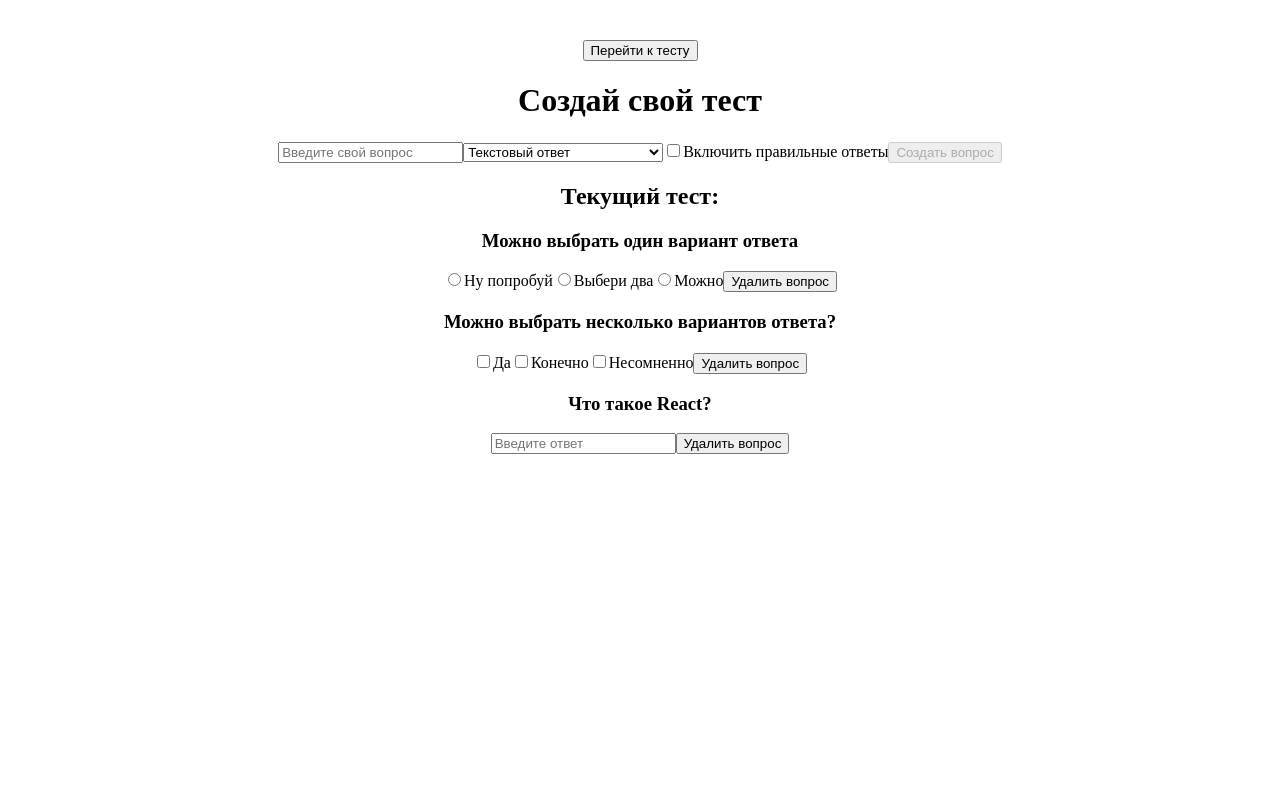
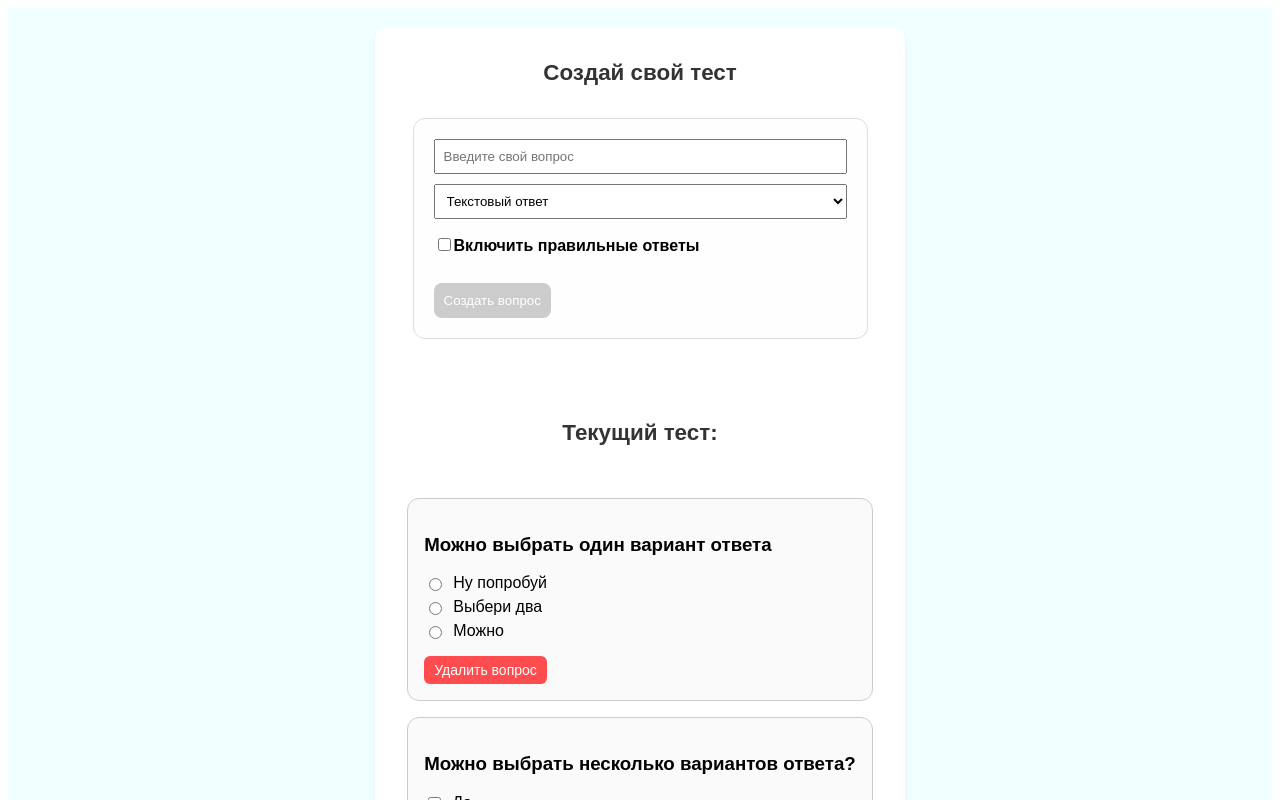
Before and after one commit to SvetlanaEP/quiz-form-app, a React (Vite) app: page / in a window 1280 px wide. Shown: the top 800 px of the page. Built offline with nearby package versions, Linux system fonts and the light colour scheme.

Commit message:
Добавила стили (через styled-components) на страницу с редактированием теста

```diff
--- a/package.json
+++ b/package.json
@@ -11,12 +11,14 @@
   },
   "dependencies": {
     "react": "^19.0.0",
-    "react-dom": "^19.0.0"
+    "react-dom": "^19.0.0",
+    "styled-components": "^6.1.17"
   },
   "devDependencies": {
     "@eslint/js": "^9.21.0",
     "@types/react": "^19.0.10",
     "@types/react-dom": "^19.0.4",
+    "@types/styled-components": "^5.1.34",
     "@vitejs/plugin-react": "^4.3.4",
     "eslint": "^9.21.0",
     "eslint-plugin-react-hooks": "^5.1.0",
--- a/src/App.tsx
+++ b/src/App.tsx
@@ -1,11 +1,34 @@
 import { useState } from 'react'
-import './App.css'
-
+import styled from 'styled-components'
 
 import QuestionDisplay from './components/QuestionDisplay'
 import QuestionEditor from './components/QuestionEditor'
 import { Question } from './types/types'
 import { questionsData } from './QuestionData'
+
+const AppContainer = styled.div`
+  font-family: 'Arial', sans-serif;
+  background-color: azure;
+  min-height: 100vh;
+  display: flex;
+  flex-direction: column;
+`;
+
+const Button = styled.button`
+  padding: 10px;
+  background-color: darkcyan;
+  color: white;
+  border: none;
+  border-radius: 8px;
+  cursor: pointer;
+  width: auto;
+  margin: 20px auto;
+
+  &:disabled {
+    background-color: #ccc;
+    cursor: not-allowed;
+  }
+`;
 
 
 const App: React.FC = () => {
@@ -22,11 +45,7 @@ const handleDeleteQuestion = (id: number) => {
 }
 
   return (
-    <div>
-      <button onClick={()=> {setIsEditing(!isEditing)}}>
-        {isEditing ? 'Перейти к тесту' : 'Редактировать тест'}
-      </button>
-
+    <AppContainer>
       { isEditing ? (
         <QuestionEditor
           questions={questions}
@@ -36,8 +55,10 @@ const handleDeleteQuestion = (id: number) => {
           <QuestionDisplay questions={questions}></QuestionDisplay>
         )
       }
-
-    </div>
+      <Button onClick={()=> {setIsEditing(!isEditing)}}>
+        {isEditing ? 'Перейти к тесту' : 'Редактировать тест'}
+      </Button>
+    </AppContainer>
   )
 }
 
--- a/src/components/QuestionCreator.tsx
+++ b/src/components/QuestionCreator.tsx
@@ -1,6 +1,76 @@
 import { useState } from "react"
 import { Answer, AnswerType, Question, Tradio } from "../types/types"
 import { questionsData } from "../QuestionData"
+import styled from "styled-components"
+
+const Wrapper = styled.div`
+  padding: 20px;
+  background: #fefefe;
+  border: 1px solid #ddd;
+  border-radius: 12px;
+  max-width: 600px;
+  margin: 0 auto;
+`;
+
+const Label = styled.label`
+  font-weight: bold;
+  display: block;
+  margin: 16px 0 8px;
+`;
+
+const Input = styled.input`
+  padding: 8px;
+  width: 100%;
+  margin-bottom: 10px;
+  box-sizing: border-box;
+`;
+
+const InputRadio = styled.input`
+  padding: 8px;
+  width: auto;
+  margin-bottom: 10px;
+  box-sizing: border-box;
+`;
+
+const Select = styled.select`
+  padding: 8px;
+  width: 100%;
+`;
+
+const AnswerBlock = styled.div`
+  margin: 10px 0;
+`;
+
+const AnswerRow = styled.div`
+  display: flex;
+  align-items: center;
+  gap: 10px;
+  margin-bottom: 8px;
+`;
+
+const AddButton = styled.button`
+  padding: 6px 10px;
+  background-color: darkcyan;
+  color: white;
+  border: none;
+  border-radius: 8px;
+  cursor: pointer;
+`;
+
+const SubmitButton = styled.button`
+  margin-top: 20px;
+  padding: 10px;
+  background-color: darkcyan;
+  color: white;
+  border: none;
+  border-radius: 8px;
+  cursor: pointer;
+
+  &:disabled {
+    background-color: #ccc;
+    cursor: not-allowed;
+  }
+`;
 
 interface QuestionCreatorProps {
   onAddQuestion: (newQuestion: Question) => void
@@ -63,20 +133,20 @@ const QuestionCreator: React.FC <QuestionCreatorProps> = ({onAddQuestion}) => {
   (answerType === 'input' && (hasCorrectAnswers && !textAnswer))
 
   return (
-    <div>
-      <input
+    <Wrapper>
+      <Input
         type="text"
         placeholder="Введите свой вопрос"
         value={questionText}
         onChange={(e)=> setQuestionText(e.target.value)}
       >
-      </input>
-      <select value={answerType} onChange={(e) => setAnswerType(e.target.value as AnswerType)}>
+      </Input>
+      <Select value={answerType} onChange={(e) => setAnswerType(e.target.value as AnswerType)}>
         <option value='input'>Текстовый ответ</option>
         <option value='radio'>Один вариант ответа</option>
         <option value='checkbox'>Несколько вариантов ответа</option>
-      </select>
-      <label>
+      </Select>
+      <Label>
         <input
           type="checkbox"
           checked={hasCorrectAnswers}
@@ -84,46 +154,45 @@ const QuestionCreator: React.FC <QuestionCreatorProps> = ({onAddQuestion}) => {
           >
         </input>
         Включить правильные ответы
-      </label>
+      </Label>
 
       {answerType !== 'input' && (
-        <div>
+        <AnswerBlock>
           {answers.map((answer, index) => {
             return (
-            <div key={index}>
-              <input
+            <AnswerRow key={index}>
+              <Input
                 type="text"
                 placeholder="Вариант ответа"
                 value={answer.answer}
                 onChange={(e) => handleAnswerChange(index, e.target.value)}
-              ></input>
+              ></Input>
               {hasCorrectAnswers && (
-                <input
+                <InputRadio
                   type={answerType}
                   checked={!!(answer as Tradio).isRight}
                   onChange={()=> handleIsRightChange(index)}
                 >
-
-                </input>
+                </InputRadio>
               )}
-            </div>
+            </AnswerRow>
           )
           })}
-          <button onClick={handleAddAnswer}> Добавить вариант ответа</button>
-        </div>
+          <AddButton onClick={handleAddAnswer}> Добавить вариант ответа</AddButton>
+        </AnswerBlock>
       )}
       {answerType === 'input' && hasCorrectAnswers && (
         <div>
-          <input
+          <Input
             type="text"
             placeholder="Введите ответ на вопрос"
             value={textAnswer}
             onChange={(e) => setTextAnswer(e.target.value)}
-            ></input>
+            ></Input>
         </div>
       )}
-      <button onClick={handleCreateQuestion} disabled={isSubmitDisabled}>Создать вопрос</button>
-    </div>
+      <SubmitButton onClick={handleCreateQuestion} disabled={isSubmitDisabled}>Создать вопрос</SubmitButton>
+    </Wrapper>
   )
 }
 
--- a/src/components/QuestionEditor.tsx
+++ b/src/components/QuestionEditor.tsx
@@ -1,6 +1,32 @@
 import QuestionCreator from './QuestionCreator'
 import QuestionsList from './QuestionsList'
 import { Question } from '../types/types'
+import styled from 'styled-components'
+
+const EditorWrapper = styled.div`
+  display: flex;
+  flex-direction: column;
+  gap: 2rem;
+  background-color: #fff;
+  border-radius: 12px;
+  padding: 2rem;
+  box-shadow: 0 4px 10px rgba(0, 0, 0, 0.05);
+  max-width: 800px;
+  margin: 20px auto;
+  `
+
+const EditorTitle = styled.h2`
+  font-size: 1.4rem;
+  margin: 0;
+  color: #333;
+  text-align: center;
+`
+
+const Divider = styled.hr`
+  border: none;
+  height: 1px;
+  background-color: #ddd;
+`;
 
 interface QuestionEditorProps {
   questions: Question[];
@@ -11,12 +37,13 @@ interface QuestionEditorProps {
 const QuestionEditor: React.FC <QuestionEditorProps>= ({questions, onAddQuestion, onDeleteQuestion}) => {
 
     return (
-      <div>
-        <h1>Создай свой тест</h1>
+      <EditorWrapper>
+        <EditorTitle>Создай свой тест</EditorTitle>
         <QuestionCreator onAddQuestion={onAddQuestion}></QuestionCreator>
-        <h2>Текущий тест:</h2>
+        <Divider />
+        <EditorTitle>Текущий тест:</EditorTitle>
         <QuestionsList questions={questions} onDeleteQuestion={onDeleteQuestion}></QuestionsList>
-      </div>
+      </EditorWrapper>
     )
 }
 
--- /dev/null
+++ b/src/components/QuestionsList.styles.ts
@@ -0,0 +1,47 @@
+import styled from "styled-components";
+
+export const ListWrapper = styled.div`
+  display: flex;
+  flex-direction: column;
+  gap: 16px;
+  margin-top: 20px;
+`;
+export const QuestionCard = styled.div`
+  border: 1px solid #ccc;
+  border-radius: 12px;
+  padding: 16px;
+  background-color: #fafafa;
+`;
+
+export const AnswersList = styled.ul`
+list-style: none;
+padding-left: 0;
+`;
+
+export const AnswerItem = styled.li`
+display: flex;
+align-items: center;
+gap: 8px;
+margin-bottom: 6px;
+`;
+
+export const DeleteButton = styled.button`
+background-color: #ff4d4f;
+color: white;
+border: none;
+border-radius: 6px;
+padding: 6px 10px;
+font-size: 14px;
+cursor: pointer;
+
+&:hover {
+  background-color: #d9363e;
+}
+`;
+
+export const Input = styled.input`
+padding: 8px;
+width: 100%;
+margin-bottom: 10px;
+box-sizing: border-box;
+`;
--- a/src/components/QuestionsList.tsx
+++ b/src/components/QuestionsList.tsx
@@ -1,4 +1,6 @@
 import { Question } from "../types/types"
+import { ListWrapper, QuestionCard, AnswersList, AnswerItem, DeleteButton, Input } from "./QuestionsList.styles";
+
 
 interface QuestinFormProps {
   questions: Question[];
@@ -7,49 +9,49 @@ interface QuestinFormProps {
 
 const QuestionsList: React.FC <QuestinFormProps> = ({questions, onDeleteQuestion}) => {
   return (
-    <div>
+    <ListWrapper>
       {questions.length === 0 ? (
         <p> Вопросов нет</p>
       ) : (
         questions.map((question) => {
           return (
-            <div key={question.id}>
+            <QuestionCard key={question.id}>
             <h3>{question.questionText}</h3>
             <div>
 
               {question.type==='input' ? (
-                <input type="input" placeholder='Введите ответ'/>
+                <Input type="input" placeholder='Введите ответ'/>
                 ) :
                   question.type === 'radio' ? (
-                    <>
+                    <AnswersList>
                       { question.answersList.map((answer, index) => (
-                        <label key={index}>
+                        <AnswerItem key={index}>
                           <input  type="radio" name={`${question.id}`} />
                         {answer.answer}
-                        </label>
+                        </AnswerItem>
                       ))
                       }
-                    </>
+                    </AnswersList>
 
                     )
                 : (
-                  <>
+                  <AnswersList>
                     { question.answersList.map((answer, index) => (
-                      <label key={index}>
+                      <AnswerItem key={index}>
                         <input  type="checkbox" name={`${question.id}`}/>
                         {answer.answer}
-                      </label>
+                      </AnswerItem>
                     ))}
-                  </>
+                  </AnswersList>
                  )
               }
-              <button onClick={() => {onDeleteQuestion(question.id)}}>Удалить вопрос</button>
+              <DeleteButton onClick={() => {onDeleteQuestion(question.id)}}>Удалить вопрос</DeleteButton>
             </div>
-          </div>
+          </QuestionCard>
           )
         })
       )}
-    </div>
+    </ListWrapper>
   )
 }
 
```
Also changed, not shown: 1 other file (tests, documents, lock files or other folders).
